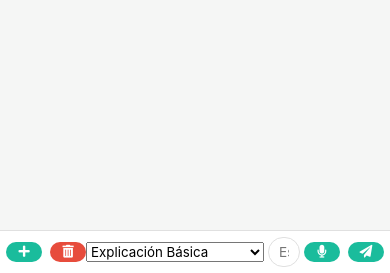
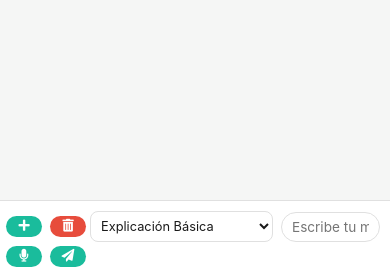
Before and after one commit to eegv2102-create/asistente-virtual, a Flask app: page / in a window 390 px wide. Shown: the part 571-844 px from the top of the page. Run offline with Flask 3, Linux system fonts and the light colour scheme; data that the repository does not hold is empty; some libraries are stand-ins or nearby versions.

Commit message:
Actualizar app con mejoras de accesibilidad, soporte offline (Service Worker), feedback endpoint y optimizaciones para Render

```diff
--- a/static/css/style.css
+++ b/static/css/style.css
@@ -18,6 +18,8 @@
     --scrollbar-thumb: #1abc9c;
     --scrollbar-track: #f5f6f5;
     --vh: 1vh;
+    --success: #2ecc71; /* Añadido para feedback de quiz */
+    --error: #e74c3c; /* Añadido para feedback de quiz */
 }
 
 body.modo-oscuro {
@@ -375,11 +391,27 @@ body {
     border-top: 1px solid var(--border);
     background-color: var(--bg-primary);
     transition: background-color 0.3s;
+    flex-wrap: wrap; /* Añadido para responsividad */
 }
 
 .input-buttons.left, .input-buttons.right {
     display: flex;
     gap: 8px;
+}
+
+#nivel-explicacion {
+    padding: 8px;
+    border: 1px solid var(--border);
+    border-radius: 8px;
+    background-color: var(--bg-primary);
+    color: var(--text-primary);
+    font-size: 0.9rem;
+    margin: 0 8px;
+}
+
+#nivel-explicacion:focus {
+    outline: none;
+    border-color: var(--accent);
 }
 
 #input {
@@ -673,13 +707,21 @@ body {
         display: flex;
         align-items: center;
         box-sizing: border-box;
+        flex-wrap: wrap;
+    }
+
+    #nivel-explicacion {
+        flex: 0 0 30%;
+        margin: 4px;
+        padding: 6px;
+        font-size: 0.8rem;
     }
 
     #input {
         flex: 1;
         flex-shrink: 1;
         padding: 6px 10px;
-        margin: 0 4px;
+        margin: 4px;
         font-size: 0.85rem;
         min-width: 0;
     }
```
Also changed, not shown: other parts of static/css/style.css (+41 -25 lines).
